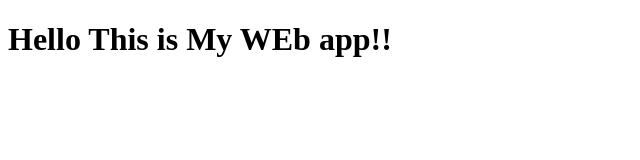
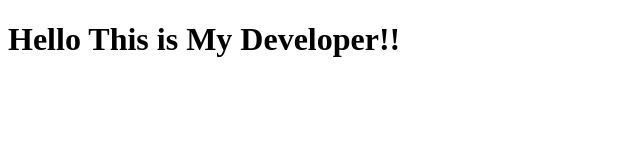
Before and after one commit to akshay-hpperc/Testing, a plain HTML site: page index.html in a window 1280 px wide. Shown: the whole page, without its empty margins (0-640 px from the left). Drawn offline with Linux system fonts and the light colour scheme.

Commit message:
Update index.html

```diff
--- a/index.html
+++ b/index.html
@@ -7,6 +7,6 @@
     <title>Document</title>
 </head>
 <body>
-    <h1>Hello This is My WEb app!!</h1>
+    <h1>Hello This is My Developer!!</h1>
 </body>
 </html>
```
